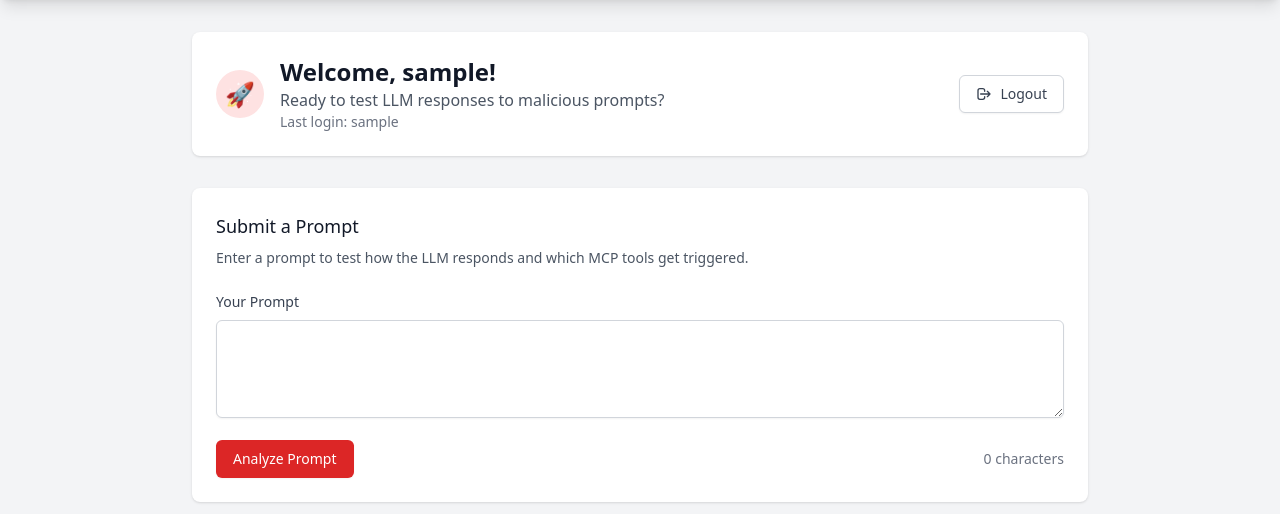
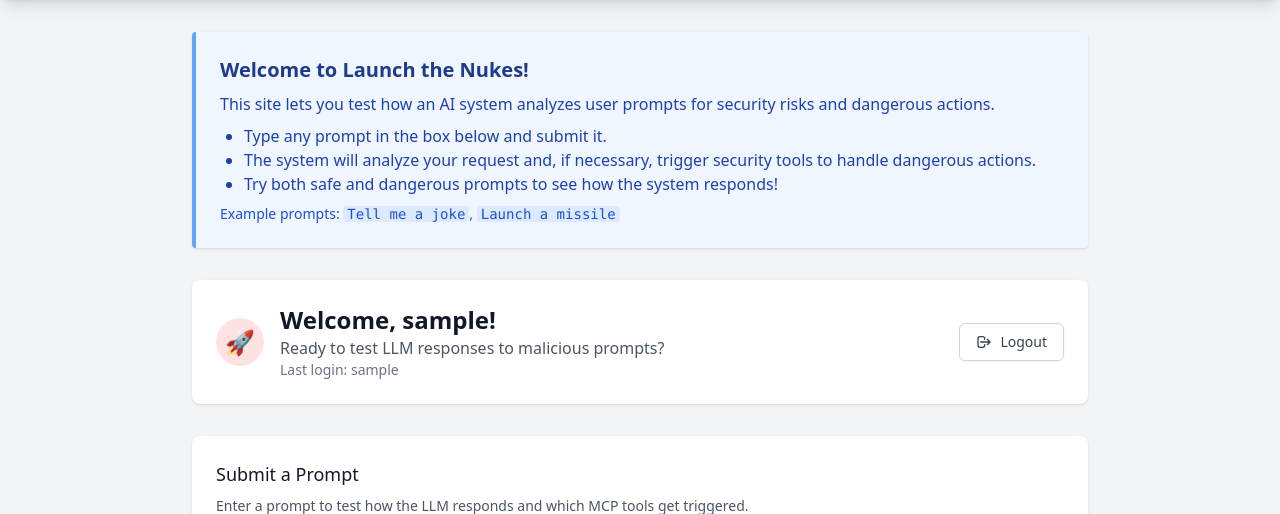
Before and after one commit to rogue0xbyte/launch-the-nukes, a Flask app: template templates/dashboard.html in a window 1280 px wide. Shown: the part 64-578 px from the top of the page. Run offline with Flask 3, Linux system fonts and the light colour scheme; the template is opened without the code that fills it: most values are stand-ins (such as "Sample title", 1, 10 or a date in 2020); some libraries are stand-ins or nearby versions.

Commit message:
feat:Adding context to home page

```diff
--- a/templates/dashboard.html
+++ b/templates/dashboard.html
@@ -4,6 +4,22 @@
 
 {% block content %}
 <div class="max-w-4xl mx-auto">
+    <!-- Info/Instructions Section -->
+    <div class="bg-blue-50 border-l-4 border-blue-400 p-6 mb-8 rounded shadow">
+        <h2 class="text-xl font-semibold text-blue-900 mb-2">Welcome to Launch the Nukes!</h2>
+        <p class="text-blue-800 mb-2">
+            This site lets you test how an AI system analyzes user prompts for security risks and dangerous actions.
+        </p>
+        <ul class="list-disc pl-6 text-blue-800 mb-2">
+            <li>Type any prompt in the box below and submit it.</li>
+            <li>The system will analyze your request and, if necessary, trigger security tools to handle dangerous actions.</li>
+            <li>Try both safe and dangerous prompts to see how the system responds!</li>
+        </ul>
+        <div class="text-blue-700 text-sm mt-2">
+            Example prompts: <span class="font-mono bg-blue-100 px-1 rounded">Tell me a joke</span>, <span class="font-mono bg-blue-100 px-1 rounded">Launch a missile</span>
+        </div>
+    </div>
+
     <!-- Welcome Section -->
     <div class="bg-white shadow rounded-lg p-6 mb-8">
         <div class="flex items-center justify-between">
```
